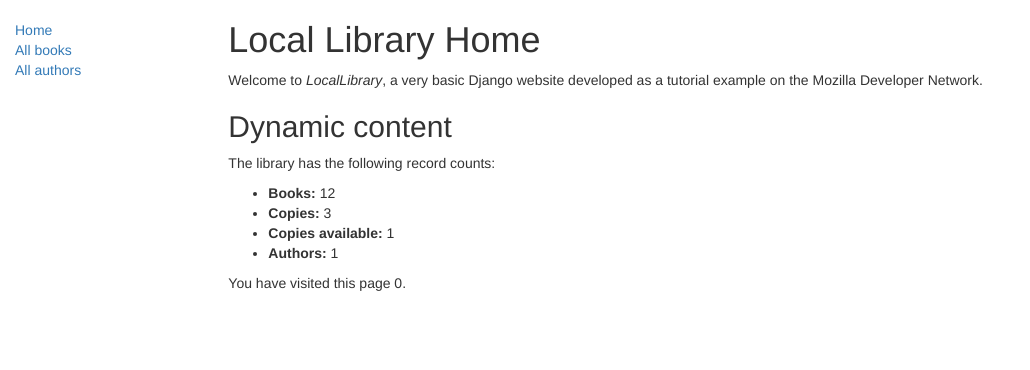
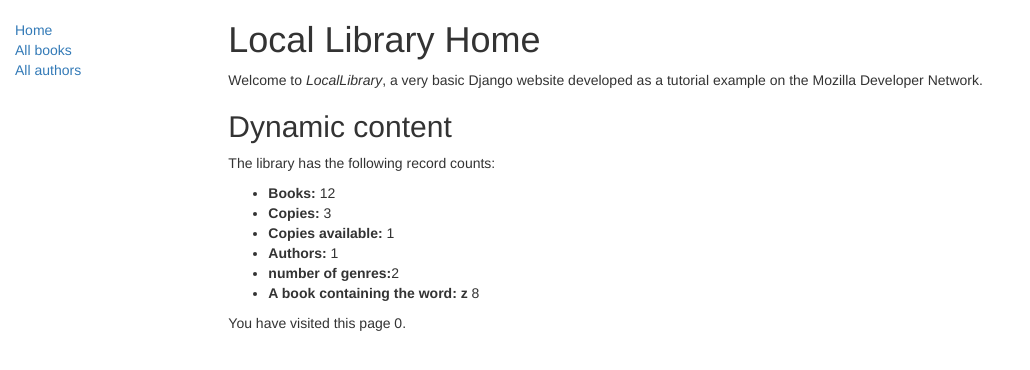
Before and after one commit to damerlan17/practika_django, a Django app: page /catalog/ in a window 1280 px wide. Shown: the top 370 px of the page, without its empty margins (0-1030 px from the left). Run offline with Django 5.2, Linux system fonts and the light colour scheme; data comes from the database, SQL or seed files in the repository; both versions use the stored data as it was after the commit; some libraries are stand-ins or nearby versions.

Commit message:
сделал 5 часть задание(проверь себя)

```diff
--- a/locallibrary/catalog/templates/index.html
+++ b/locallibrary/catalog/templates/index.html
@@ -14,6 +14,8 @@
     <li><strong>Copies:</strong> {{ num_instances }}</li>
     <li><strong>Copies available:</strong> {{ num_instances_available }}</li>
     <li><strong>Authors:</strong> {{ num_authors }}</li>
+    <li><strong>number of genres:</strong>{{num_genres}}</li>
+    <li><strong>A book containing the word: {{search_word}} </strong>{{num_books_with_world}}</li>
 </ul>
 
 <p>
--- a/locallibrary/catalog/views.py
+++ b/locallibrary/catalog/views.py
@@ -14,6 +14,14 @@ def index(request):
     # Доступные книги (статус = 'a')
     num_instances_available = BookInstance.objects.filter(status__exact='a').count()
     num_authors = Author.objects.count()  # Метод 'all()' применён по умолчанию.
+
+    # Подсчет жанров
+    num_genres = Genre.objects.count()
+
+    #количество книг, которые содержат в своих заголовках какое-либо слово
+    search_word = 'z'
+    num_books_with_world = Book.objects.filter(title__icontains=search_word).count()
+
     num_visits = request.session.get('num_visits', 0)
     request.session['num_visits'] = num_visits + 1
 
@@ -22,36 +30,45 @@ def index(request):
     return render(
         request,
         'index.html',
-        context={'num_books': num_books, 'num_instances': num_instances,
-                 'num_instances_available': num_instances_available, 'num_authors': num_authors,
-                 'num_visits': num_visits},  # num_visits appended
+        context={'num_books': num_books,
+                 'num_instances': num_instances,
+                 'num_instances_available': num_instances_available,
+                 'num_authors': num_authors,
+                 'num_visits': num_visits,
+                 'num_genres': num_genres,
+                 'search_word': search_word,
+                 'num_books_with_world': num_books_with_world,
+                 },  # num_visits appended
+
     )
-
-
 
 
 class BookListView(generic.ListView):
     model = Book
-    context_object_name = 'book_list'   # ваше собственное имя переменной контекста в шаблоне
-    queryset = Book.objects.filter(title__icontains='war')[:5] # Получение 5 книг, содержащих слово 'war' в заголовке
+    context_object_name = 'book_list'  # ваше собственное имя переменной контекста в шаблоне
+    queryset = Book.objects.filter(title__icontains='war')[:5]  # Получение 5 книг, содержащих слово 'war' в заголовке
     template_name = 'book/my_arbitrary_template_name_list.html'  # Определение имени вашего шаблона и его расположения
 
 
 class BookDetailView(generic.DetailView):
     model = Book
 
+
 class BookListView(generic.ListView):
     model = Book
     paginate_by = 10
 
+
 class AuthorListView(generic.ListView):
     model = Author
-    context_object_name = 'author_list'   # ваше собственное имя переменной контекста в шаблоне
+    context_object_name = 'author_list'  # ваше собственное имя переменной контекста в шаблоне
     template_name = 'book/my_arbitrary_template_name_list.html'  # Определение имени вашего шаблона и его расположения
+
 
 class AuthorListView(generic.ListView):
     model = Author
     paginate_by = 10
 
+
 class AuthorDetailView(generic.DetailView):
     model = Author
```
Also changed, not shown: locallibrary/db.sqlite3.
